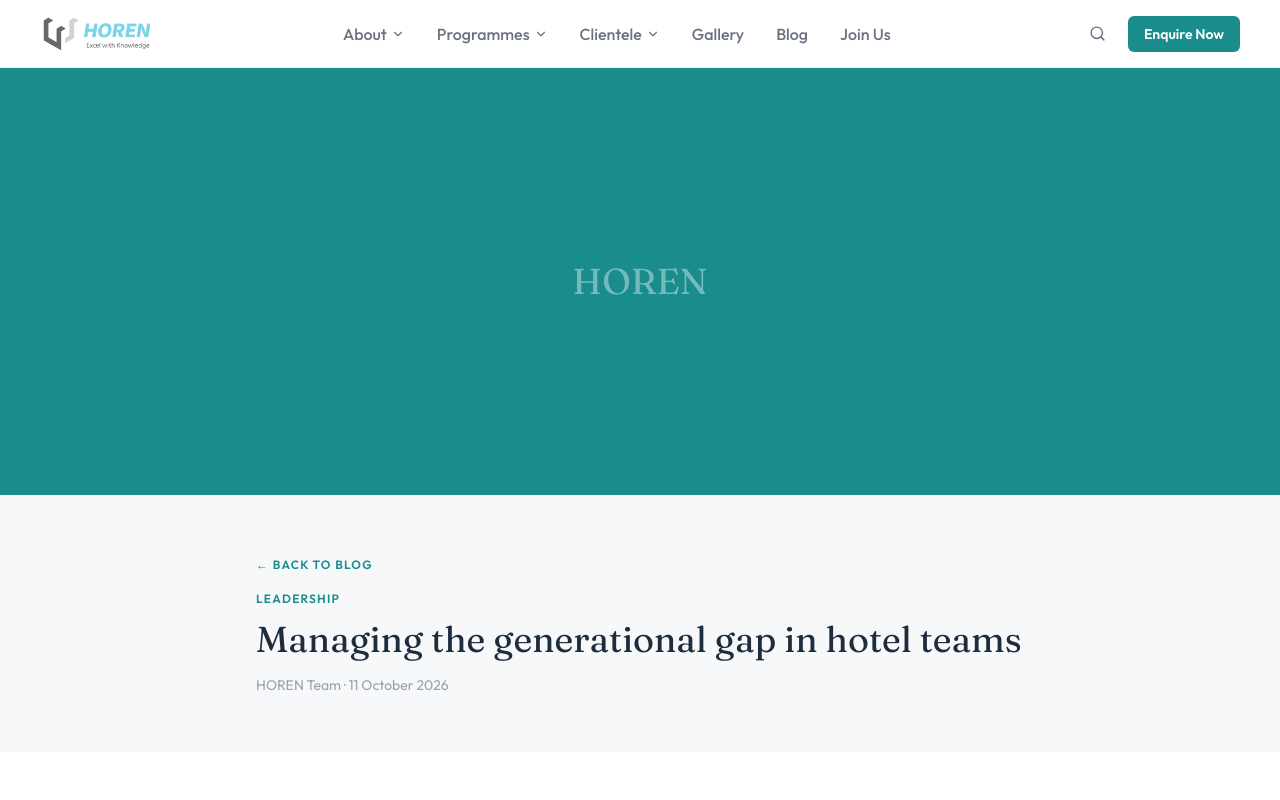
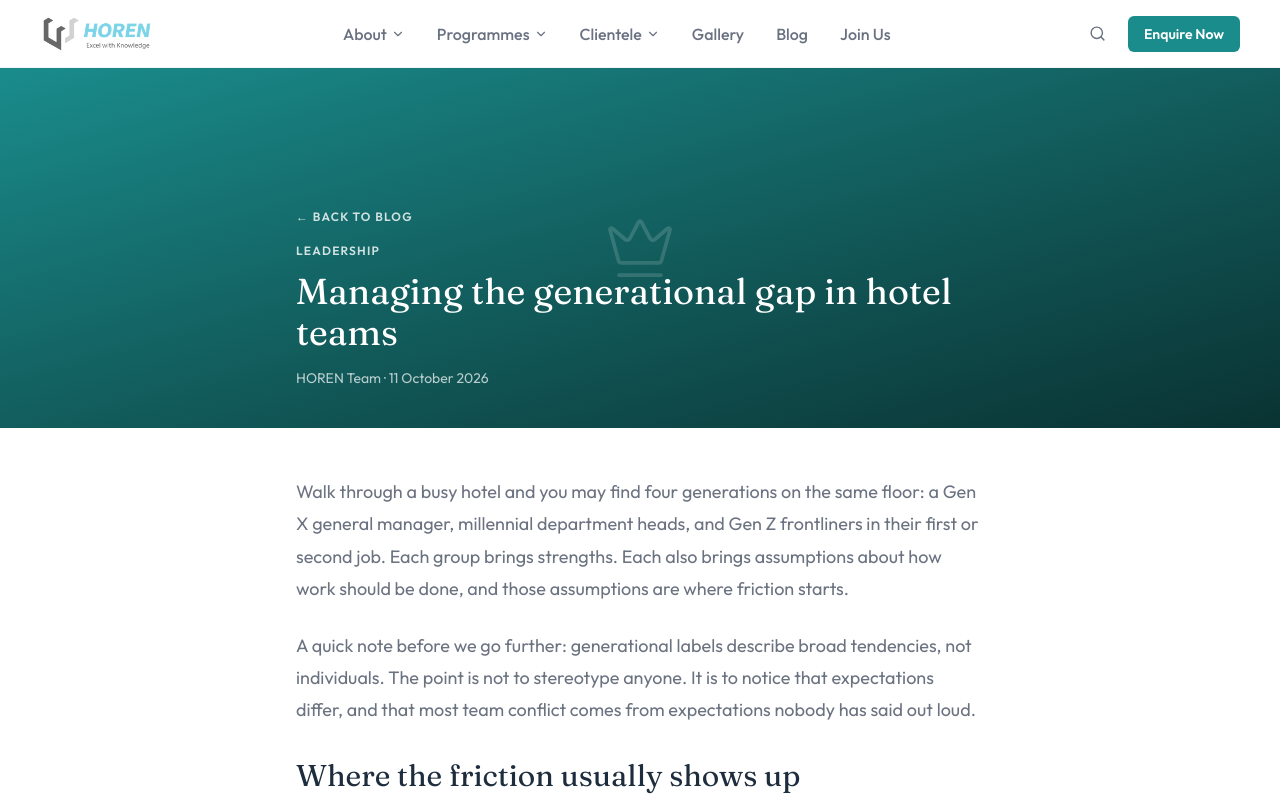
Before and after one commit to mohd-suffian/horen-web, a Next.js app: page /horen/v2/blog/managing-generational-gap-hotel-teams in a window 1280 px wide. Shown: the top 800 px of the page. Built offline with nearby package versions, Linux system fonts and the light colour scheme.

Commit message:
Blog card and header images with category fallback

```diff
--- a/app/blog/[slug]/page.tsx
+++ b/app/blog/[slug]/page.tsx
@@ -1,5 +1,6 @@
 import { notFound }         from 'next/navigation'
 import { getBlogPost, getAllBlogPosts } from '@/lib/cms'
+import { categoryIcons, DefaultCategoryIcon } from '@/components/ui/blog-category-icon'
 import Link from 'next/link'
 
 interface Props {
@@ -60,23 +61,36 @@ export default async function BlogPostPage({ params }: Props) {
   if (!post || !post.published) notFound()
 
   const htmlContent = renderMarkdown(post.content)
+  const CategoryIcon = categoryIcons[post.category] ?? DefaultCategoryIcon
 
   return (
     <div className="bg-white min-h-screen">
-      {/* Cover banner */}
-      <div className="aspect-[21/9] md:aspect-[3/1] bg-[#1A8C8C] flex items-center justify-center">
-        <span className="font-serif text-white/40 text-4xl">HOREN</span>
-      </div>
+      {/* Cover + header */}
+      <div className="relative min-h-[360px] flex items-end overflow-hidden">
+        {post.image ? (
+          <>
+            {/* eslint-disable-next-line @next/next/no-img-element -- plain img for basePath, same as rest of site */}
+            <img
+              src={post.image}
+              alt=""
+              loading="eager"
+              className="absolute inset-0 w-full h-full object-cover"
+            />
+            <div className="absolute inset-0 bg-gradient-to-t from-black/75 via-black/35 to-black/10" />
+          </>
+        ) : (
+          <div className="absolute inset-0 bg-gradient-to-br from-[#1A8C8C] to-[#0A3333] flex items-center justify-center">
+            <CategoryIcon size={72} className="text-white/15" strokeWidth={1.25} aria-hidden="true" />
+          </div>
+        )}
 
-      {/* Header */}
-      <div className="bg-soft py-14 px-6 md:px-10 border-b border-gray-100">
-        <div className="max-w-3xl mx-auto">
-          <Link href="/blog" className="text-xs font-semibold text-teal uppercase tracking-widest hover:underline">
+        <div className="relative max-w-3xl mx-auto w-full px-6 md:px-10 py-10">
+          <Link href="/blog" className="text-xs font-semibold text-white/80 uppercase tracking-widest hover:underline">
             ← Back to Blog
           </Link>
-          <p className="text-xs font-semibold uppercase tracking-widest text-teal mt-4 mb-3">{post.category}</p>
-          <h1 className="font-serif text-3xl md:text-4xl text-dark leading-snug mb-4">{post.title}</h1>
-          <p className="text-sm text-gray-400">
+          <p className="text-xs font-semibold uppercase tracking-widest text-white/80 mt-4 mb-3">{post.category}</p>
+          <h1 className="font-serif text-3xl md:text-4xl text-white leading-snug mb-4">{post.title}</h1>
+          <p className="text-sm text-white/70">
             {post.author} · {new Date(post.date).toLocaleDateString('en-MY', { day: 'numeric', month: 'long', year: 'numeric' })}
           </p>
         </div>
--- a/app/blog/page.tsx
+++ b/app/blog/page.tsx
@@ -1,6 +1,7 @@
 import Link from 'next/link'
 import { ImageOff } from 'lucide-react'
 import { getAllBlogPosts } from '@/lib/cms'
+import { categoryIcons, DefaultCategoryIcon } from '@/components/ui/blog-category-icon'
 
 export const metadata = {
   title: 'Blog | HOREN Training',
@@ -33,15 +34,27 @@ export default function BlogPage() {
           </div>
         ) : (
           <div className="grid grid-cols-1 sm:grid-cols-2 lg:grid-cols-3 gap-7">
-            {posts.map(post => (
+            {posts.map(post => {
+              const CategoryIcon = categoryIcons[post.category] ?? DefaultCategoryIcon
+              return (
                 <Link
                   key={post.slug}
                   href={`/blog/${post.slug}`}
                   className="bg-white rounded-xl border border-gray-100 shadow-[0_2px_20px_rgba(0,0,0,0.06)] overflow-hidden flex flex-col hover:shadow-[0_4px_24px_rgba(0,0,0,0.1)] transition-shadow scroll-mt-20"
                 >
-                <div className="aspect-[16/9] bg-[#1A8C8C] flex items-center justify-center">
-                  <span className="font-serif text-white/40 text-3xl">HOREN</span>
+                  {post.image ? (
+                    /* eslint-disable-next-line @next/next/no-img-element -- plain img for basePath, same as rest of site */
+                    <img
+                      src={post.image}
+                      alt=""
+                      loading="lazy"
+                      className="aspect-[16/9] object-cover w-full"
+                    />
+                  ) : (
+                    <div className="aspect-[16/9] bg-gradient-to-br from-[#1A8C8C] to-[#0A3333] flex items-center justify-center">
+                      <CategoryIcon size={40} className="text-white/40" strokeWidth={1.5} aria-hidden="true" />
                     </div>
+                  )}
                   <div className="p-6 flex flex-col flex-1">
                     <p className="text-xs font-semibold uppercase tracking-widest text-[#1A8C8C] mb-2">{post.category}</p>
                     <h2 className="font-serif text-xl text-dark mb-2 leading-snug">{post.title}</h2>
@@ -52,7 +65,8 @@ export default function BlogPage() {
                     <span className="mt-auto text-sm font-semibold text-[#1A8C8C]">Read more →</span>
                   </div>
                 </Link>
-            ))}
+              )
+            })}
           </div>
         )}
       </div>
--- /dev/null
+++ b/components/ui/blog-category-icon.ts
@@ -0,0 +1,14 @@
+import { Crown, HeartHandshake, ShieldCheck, Sparkles, ConciergeBell, Cloud, Award, BookOpen } from 'lucide-react'
+import type { LucideIcon } from 'lucide-react'
+
+export const categoryIcons: Record<string, LucideIcon> = {
+  'Leadership':         Crown,
+  'Wellness':            HeartHandshake,
+  'Compliance':          ShieldCheck,
+  'Productivity':        Sparkles,
+  'Service Excellence':  ConciergeBell,
+  'Cloud':               Cloud,
+  'Certification':       Award,
+}
+
+export const DefaultCategoryIcon = BookOpen
--- a/lib/cms.ts
+++ b/lib/cms.ts
@@ -2,8 +2,9 @@ import fs   from 'fs'
 import path from 'path'
 import matter from 'gray-matter'
 
-const BLOG_DIR  = path.join(process.cwd(), 'content/blog')
-const PAGES_DIR = path.join(process.cwd(), 'content/pages')
+const BLOG_DIR       = path.join(process.cwd(), 'content/blog')
+const PAGES_DIR      = path.join(process.cwd(), 'content/pages')
+const BLOG_IMAGE_DIR = path.join(process.cwd(), 'public/images/blog')
 
 export interface BlogPost {
   slug:        string
@@ -14,6 +15,17 @@ export interface BlogPost {
   author:      string
   published:   boolean
   content:     string
+  image:       string | null
+}
+
+/** public/images/blog/<slug>.(jpg|jpeg|png), checked with fs at build time. */
+function findBlogImage(slug: string): string | null {
+  for (const ext of ['jpg', 'jpeg', 'png']) {
+    if (fs.existsSync(path.join(BLOG_IMAGE_DIR, `${slug}.${ext}`))) {
+      return `/horen/v2/images/blog/${slug}.${ext}`
+    }
+  }
+  return null
 }
 
 export interface Page {
@@ -44,6 +56,7 @@ export function getAllBlogPosts(): BlogPost[] {
         author:    data.author    ?? 'HOREN Team',
         published: data.published ?? false,
         content,
+        image:     findBlogImage(slug),
       } as BlogPost
     })
     .filter(p => p.published)
@@ -67,6 +80,7 @@ export function getBlogPost(slug: string): BlogPost | null {
     author:    data.author    ?? 'HOREN Team',
     published: data.published ?? false,
     content,
+    image:     findBlogImage(slug),
   }
 }
 
```
Also changed, not shown: 1 other file (tests, documents, lock files or other folders). Lines whose indentation alone changed are shown as unchanged.
